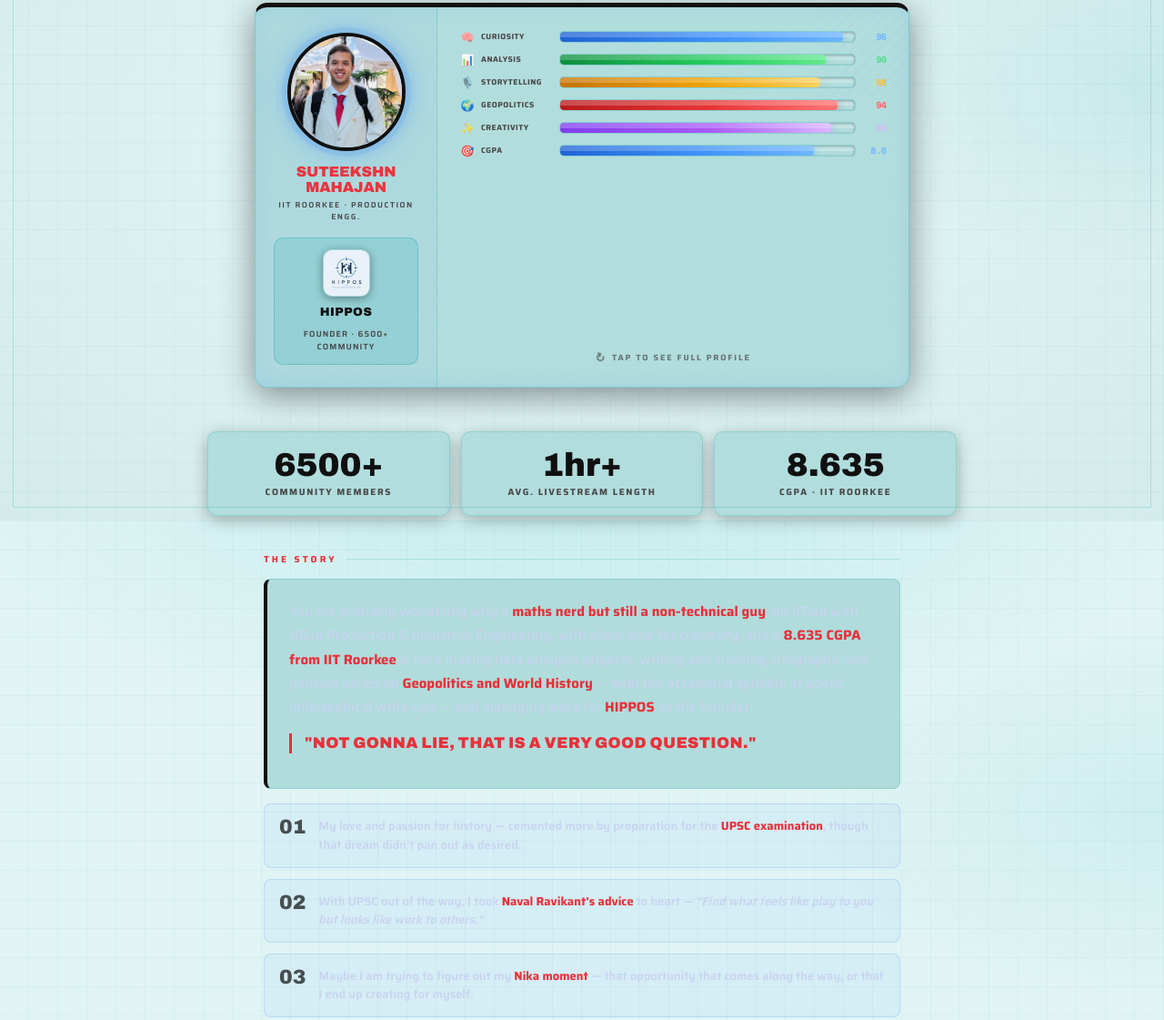
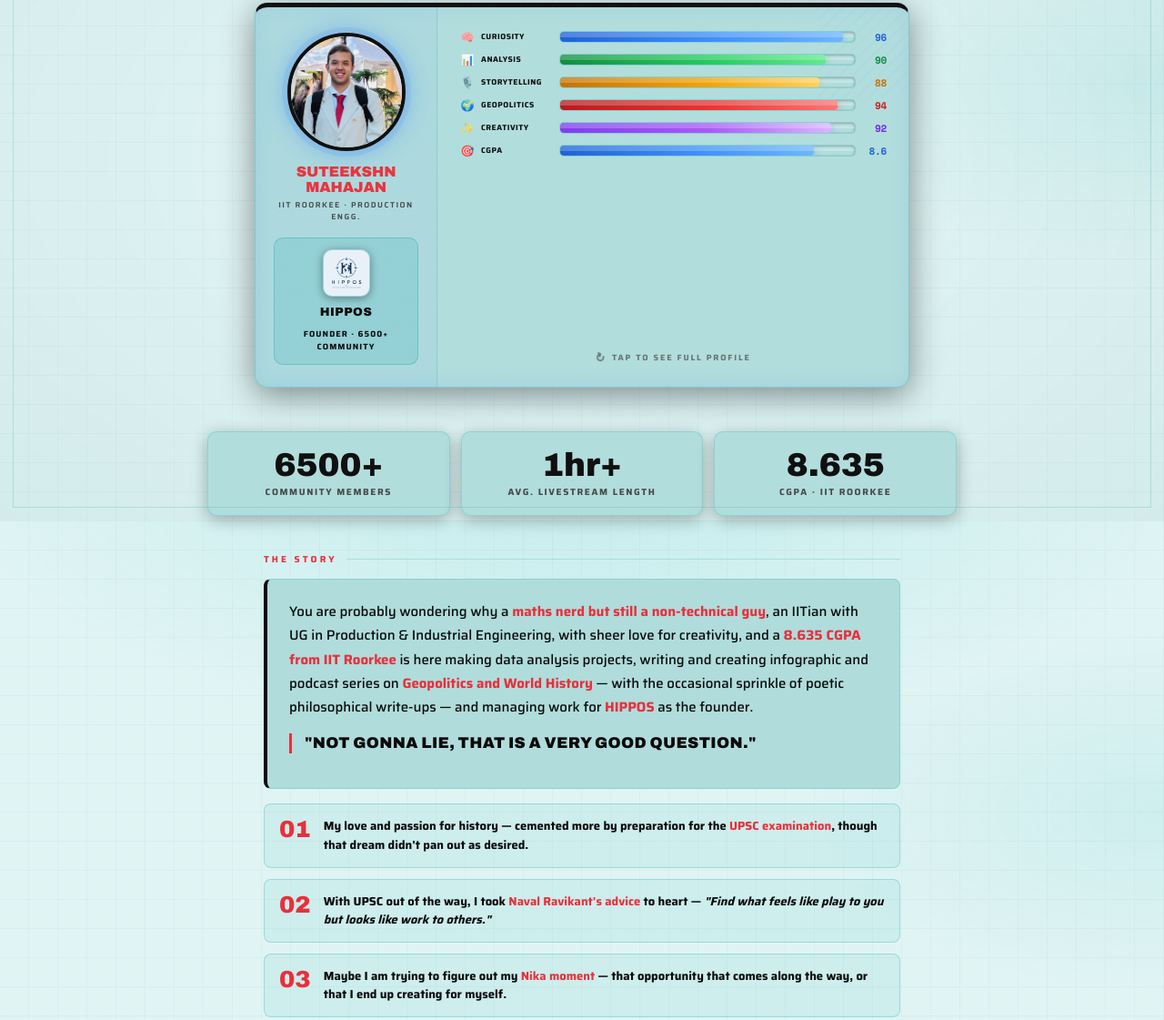
Before and after one commit to MaxSuteekshn33/f1-project, a plain HTML site: page about.html in a window 1280 px wide. Shown: the part 228-1349 px from the top of the page at 91% size. Drawn offline with nearby package versions, Linux system fonts and the light colour scheme.

Commit message:
Fix about page - black text, bold dark stat numbers, red accents

```diff
--- a/about.html
+++ b/about.html
@@ -156,7 +156,7 @@
   }
   .card-hippos-sub{
     font-family:'Saira',sans-serif;font-weight:600;font-size:9px;
-    letter-spacing:.12em;color:var(--mute);text-transform:uppercase;
+    letter-spacing:.12em;color:#0a0a0a;font-weight:800;text-transform:uppercase;
   }
 
   @media(max-width:560px){
@@ -167,17 +167,17 @@
   .card-stats{display:grid;gap:7px;}
   .card-stat-row{display:grid;grid-template-columns:18px 80px 1fr 28px;align-items:center;gap:6px;}
   .cs-icon{font-size:12px;text-align:center;}
-  .cs-lbl{font-family:'Saira',sans-serif;font-weight:700;color:var(--mute);letter-spacing:.06em;font-size:8.5px;text-transform:uppercase;}
+  .cs-lbl{font-family:'Saira',sans-serif;font-weight:900;color:#0a0a0a;letter-spacing:.06em;font-size:8.5px;text-transform:uppercase;}
   .cs-bar{height:13px;background:#b0dcdc;border-radius:5px;overflow:hidden;border:1.5px solid rgba(0,160,160,.25);box-shadow:inset 0 1px 3px rgba(0,0,0,.4);position:relative;}
   .cs-fill{display:block;height:100%;border-radius:4px;transition:width .7s cubic-bezier(.2,.8,.2,1);}
   .cs-fill::before{content:"";position:absolute;left:0;right:0;top:0;height:48%;background:rgba(255,255,255,.22);border-radius:4px 4px 0 0;pointer-events:none;}
-  .cs-val{font-family:'Space Mono',monospace;text-align:right;font-size:10px;font-weight:700;letter-spacing:-.02em;}
+  .cs-val{font-family:'Space Mono',monospace;text-align:right;font-size:11px;font-weight:900;letter-spacing:-.02em;}
   .fill-blue{background:linear-gradient(90deg,#1a5fd4,#3b8ef8 55%,#6ab4ff);box-shadow:0 0 8px rgba(59,142,248,.55)}
   .fill-red{background:linear-gradient(90deg,#b81518,#e83030 55%,#ff7070);box-shadow:0 0 8px rgba(232,48,48,.5)}
   .fill-green{background:linear-gradient(90deg,#0a8c3a,#1ec95a 55%,#5de88a);box-shadow:0 0 8px rgba(30,201,90,.5)}
   .fill-yellow{background:linear-gradient(90deg,#c47000,#f0a000 55%,#fdd05a);box-shadow:0 0 8px rgba(240,160,0,.5)}
   .fill-purple{background:linear-gradient(90deg,#7c3aed,#a855f7 55%,#d8b4fe);box-shadow:0 0 8px rgba(168,85,247,.5)}
-  .val-blue{color:#6ab4ff} .val-green{color:#4ade80} .val-yellow{color:#fbbf24} .val-red{color:#ff6060} .val-purple{color:#d8b4fe}
+  .val-blue{color:#1a5fd4} .val-green{color:#0a8c3a} .val-yellow{color:#c47000} .val-red{color:#cc1a1a} .val-purple{color:#6d28d9}
 
   /* Flip hint */
   .card-flip-hint{
@@ -231,17 +231,17 @@
     background:var(--panel);border:1px solid rgba(0,160,160,.2);
     border-left:4px solid var(--p1);border-radius:8px;
     padding:22px 24px;margin-bottom:16px;
-    font-family:'Saira',sans-serif;font-size:15px;color:#c8d4f0;line-height:1.75;
+    font-family:'Saira',sans-serif;font-size:15px;color:#0a0a0a;line-height:1.75;
   }
   .about-block p{margin-bottom:12px;}
   .about-block p:last-child{margin-bottom:0;}
-  .about-block strong{color:var(--gold);font-weight:700;}
+  .about-block strong{color:#e8303a;font-weight:800;}
   .about-block .highlight{color:var(--speed);font-weight:700;}
   .about-block .quote-pull{
     display:block;
     font-family:'Archivo',sans-serif;font-weight:900;
     font-size:clamp(14px,2.2vw,17px);
-    color:var(--gold);letter-spacing:.02em;text-transform:uppercase;
+    color:#0a0a0a;font-weight:900;letter-spacing:.02em;text-transform:uppercase;
     border-left:3px solid var(--speed);padding-left:14px;margin:16px 0;
     line-height:1.3;
   }
@@ -249,20 +249,20 @@
   /* Numbered reasons */
   .reasons-grid{display:grid;gap:12px;margin-bottom:16px;}
   .reason-item{
-    background:rgba(59,130,246,.06);
-    border:1px solid rgba(59,130,246,.18);
+    background:rgba(0,160,160,.08);
+    border:1px solid rgba(0,160,160,.25);
     border-radius:8px;padding:14px 16px;
     display:flex;align-items:flex-start;gap:14px;
   }
   .reason-num{
     font-family:'Archivo',sans-serif;font-weight:900;font-size:22px;
-    color:var(--p1);line-height:1;flex-shrink:0;opacity:.7;
+    color:#e8303a;line-height:1;flex-shrink:0;opacity:1;font-size:26px;
   }
   .reason-text{
-    font-family:'Saira',sans-serif;font-weight:600;font-size:13px;
-    color:#c8d4f0;line-height:1.55;
+    font-family:'Saira',sans-serif;font-weight:700;font-size:13px;
+    color:#0a0a0a;line-height:1.55;
   }
-  .reason-text strong{color:var(--gold);}
+  .reason-text strong{color:#e8303a;font-weight:800;}
 
   /* ══════════════════════════════════
      COMMUNITY STATS STRIP
```
